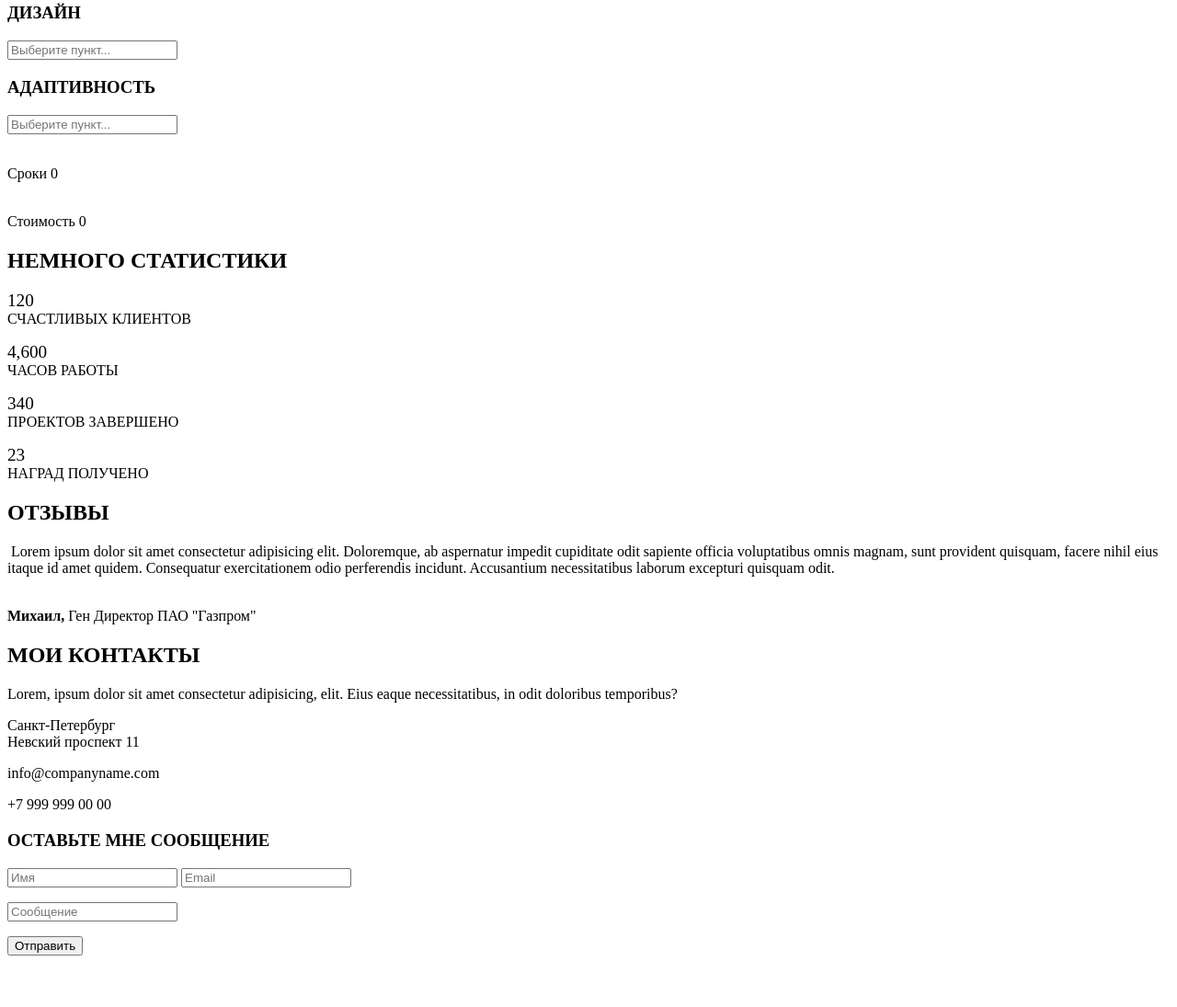
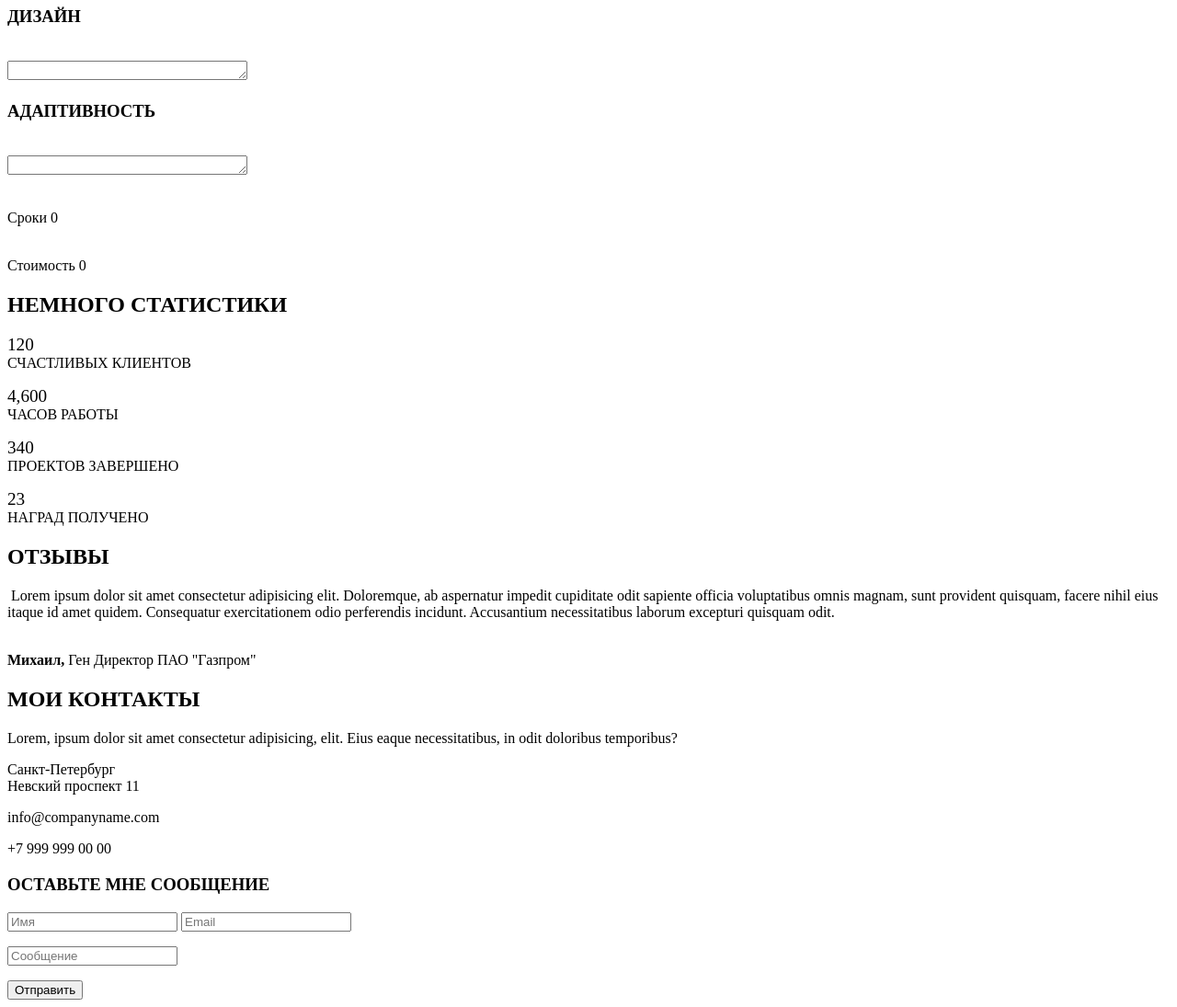
Before and after one commit to nk55628/nk55628.github.com.io, a plain HTML site: page src/index.html in a window 1280 px wide. Shown: the part 1397-2492 px from the top of the page at 92% size. Before the commit the page ends 2444 px from the top, so only its background shows below. Drawn offline with Linux system fonts and the light colour scheme.

Commit message:
Исправил ошибки

```diff
--- a/src/index.html
+++ b/src/index.html
@@ -54,11 +54,11 @@
 		<p><span><h2>Расчет стоимости</h2></span></p>
 		<h3>ТИП САЙТА</h3>
 		<form action="#">
-			<br><input type="text" placeholder="Выберите пункт...">
+		<br><textarea name="Выберите пункт..." id="" cols="30" rows="1"></textarea>
 		<h3>ДИЗАЙН</h3>
-		<input type="text" placeholder="Выберите пункт...">
+		<br><textarea name="Выберите пункт..." id="" cols="30" rows="1"></textarea>
 		<h3>АДАПТИВНОСТЬ</h3>
-		<input type="text" placeholder="Выберите пункт...">
+		<br><textarea name="Выберите пункт..." id="" cols="30" rows="1"></textarea>
 
 		<p><br>Сроки 0</p>
 		<p><br>Стоимость 0</p>
@@ -93,9 +93,9 @@
 			<div>
 				<h2>МОИ КОНТАКТЫ</h2>
 				<span>Lorem, ipsum dolor sit amet consectetur adipisicing, elit. Eius eaque necessitatibus, in odit doloribus temporibus?</span>
-				<p></p><span>Санкт-Петербург<br>Невский проспект 11</span>
-				<p></p><span>info@companyname.com</span>
-				<p></p><span>+7 999 999 00 00 </span>
+				<p>Санкт-Петербург<br>Невский проспект 11</p>
+				<p>info@companyname.com</p>
+				<p>+7 999 999 00 00</p>
 
 
 				<p><h3>ОСТАВЬТЕ МНЕ СООБЩЕНИЕ</h3></p>
@@ -103,6 +103,7 @@
 					<input type="text" placeholder="Имя"> <input type="text" placeholder="Email">
 					<p></p><input type="text" placeholder="Сообщение">
 					<p></p><input type="submit" value="Отправить">
+
 
 				</form>
 			</div>
```
